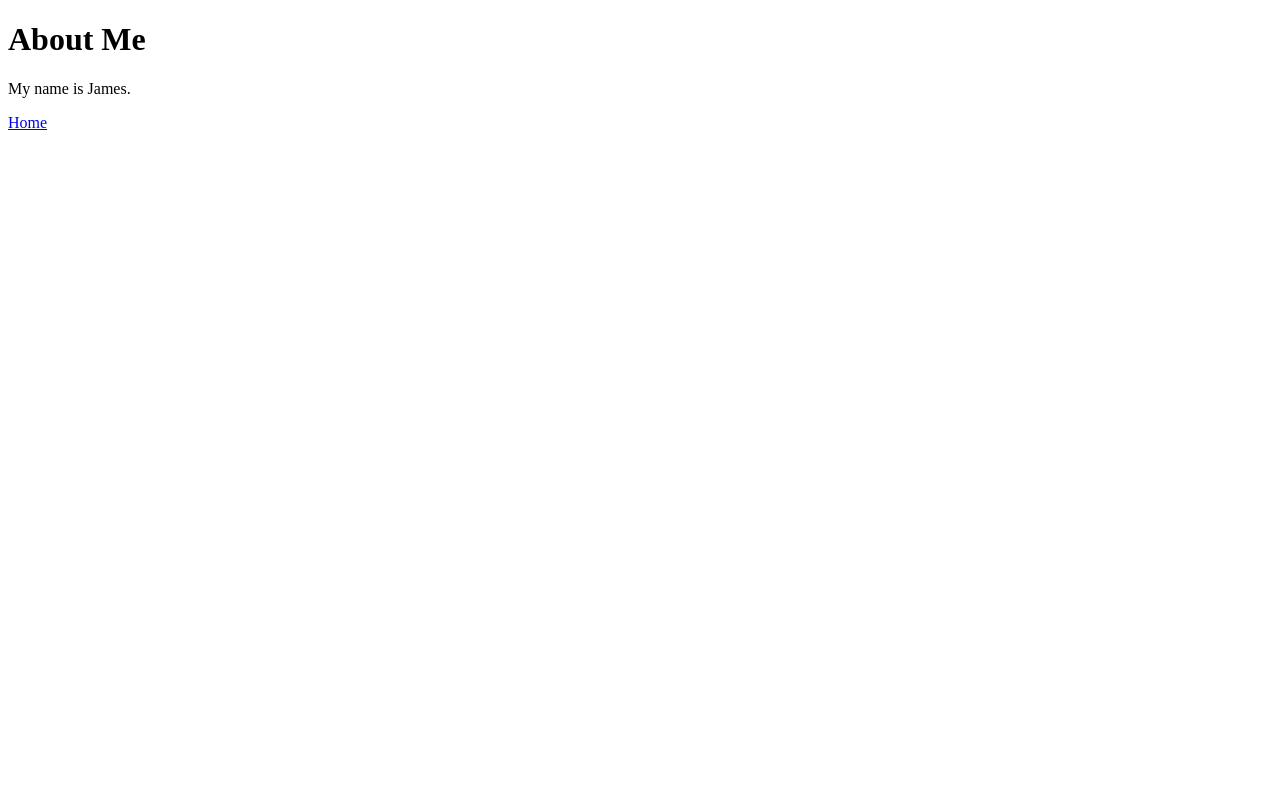
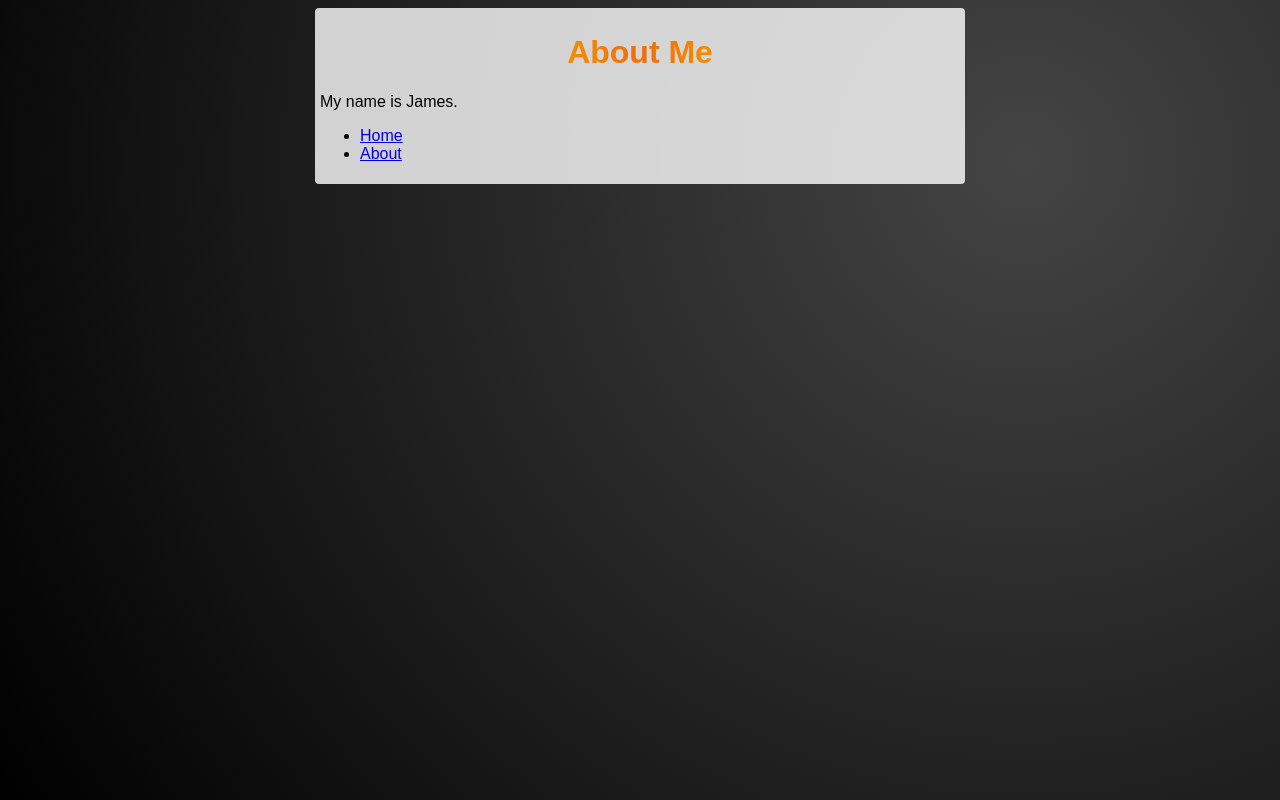
Before and after one commit to j-e-clark/jeclark.co.uk-website, a Gatsby site: page /about in a window 1280 px wide. Built offline with nearby package versions, Linux system fonts and the light colour scheme; Gatsby itself is replaced by a stand-in of ours.

Commit message:
Add styling

```diff
--- /dev/null
+++ b/gatsby-browser.js
@@ -0,0 +1 @@
+import './src/styles/global.css';
--- /dev/null
+++ b/src/components/layout.js
@@ -0,0 +1,25 @@
+import React from 'react';
+import { Link } from 'gatsby';
+import { container, heading } from './layout.module.css';
+
+const Layout = ({ pageTitle, children }) => {
+  return (
+    <main className={container}>
+      <title>{pageTitle}</title>
+      <h1 className={heading}>{pageTitle}</h1>
+      {children}
+      <nav>
+        <ul>
+          <li>
+            <Link to='/'>Home</Link>
+          </li>
+          <li>
+            <Link to='/about'>About</Link>
+          </li>
+        </ul>
+      </nav>
+    </main>
+  );
+};
+
+export default Layout;
--- /dev/null
+++ b/src/components/layout.module.css
@@ -0,0 +1,16 @@
+.container {
+  background-color: rgba(255, 255, 255, 0.8);
+  border-radius: 4px;
+  font-family: sans-serif;
+  margin: auto;
+  max-width: 640px;
+  padding: 5px;
+}
+
+.heading {
+  background: radial-gradient(circle at center center, #f06d06, yellow)
+    no-repeat;
+  -webkit-background-clip: text;
+  -webkit-text-fill-color: transparent;
+  text-align: center;
+}
--- a/src/pages/about.js
+++ b/src/pages/about.js
@@ -1,14 +1,11 @@
 import React from 'react';
-import { Link } from 'gatsby';
+import Layout from '../components/layout';
 
 const AboutPage = () => {
   return (
-    <main>
-      <title>About Me</title>
-      <h1>About Me</h1>
+    <Layout pageTitle='About Me'>
       <p>My name is James.</p>
-      <Link to='/'>Home</Link>
-    </main>
+    </Layout>
   );
 };
 
--- /dev/null
+++ b/src/styles/global.css
@@ -0,0 +1,5 @@
+html {
+  background-color: #000;
+  background-image: radial-gradient(circle at 80% 20%, #444, #000);
+  height: 100vh;
+}
```
Also changed, not shown: src/pages/index.js (+5 -7 lines).
